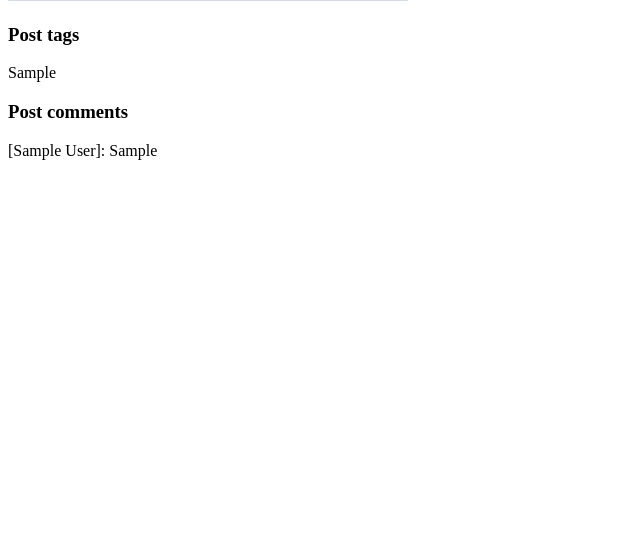
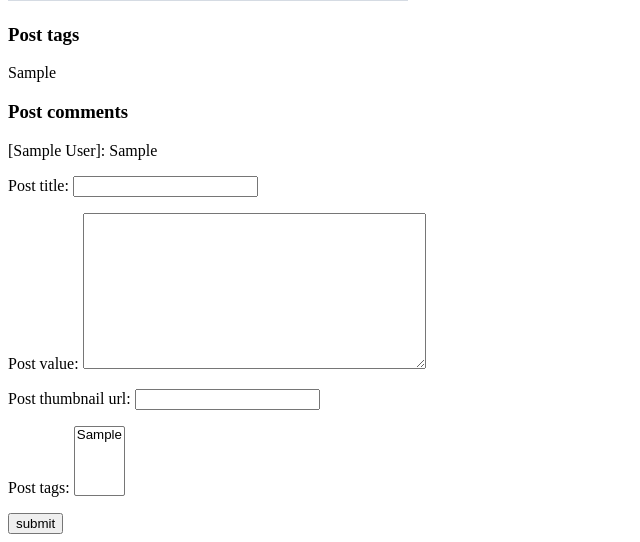
Before and after one commit to datotoda/easy_blog, a Django app: template templates/blog/post-detail.html in a window 1280 px wide. Shown: the part 551-1093 px from the top of the page, without its empty margins (0-640 px from the left). Before the commit the page ends 711 px from the top, so only its background shows below. Run offline with Django 4.2, Linux system fonts and the light colour scheme; the template is opened without the code that fills it: values that come from a table or form of the project are taken from there, others are empty; a user stored in the database is signed in; tables that the repository leaves empty hold one stand-in row (values such as "Sample post"); grey boxes marked "Sample" are stand-in pictures.

Commit message:
Add comment add block in post-detail html

```diff
--- a/templates/blog/post-detail.html
+++ b/templates/blog/post-detail.html
@@ -19,4 +19,12 @@
         <p>{{ comment }}</p>
     {% endfor %}
 
+    {% if user.is_authenticated %}
+        <form method="post">
+            {% csrf_token %}
+            {{ form.as_p }}
+            <button>submit</button>
+        </form>
+    {% endif %}
+
 {% endblock content %}
```
